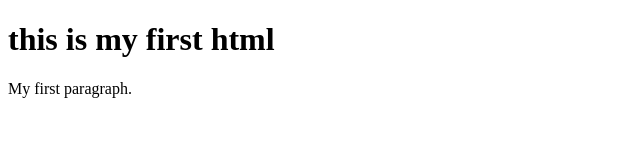
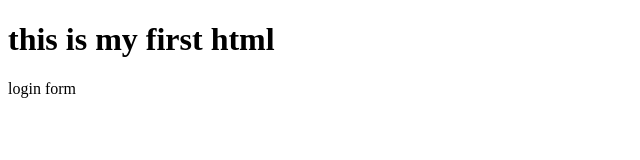
Before and after one commit to shabankayitare/my-first-remote-from-GIT, a plain HTML site: page index.html in a window 1280 px wide. Shown: the full height of the page, 0-640 px from the left. Drawn offline with Linux system fonts and the light colour scheme.

Commit message:
changing to a new branch

```diff
--- a/index.html
+++ b/index.html
@@ -3,7 +3,7 @@
 <body>
 <h1>this is my first html</h1>
 
-<p>My first paragraph.</p>
+<p>login form</p>
 
 </body>
 </html>
```
Also changed, not shown: login.html (added), 1 other file.
